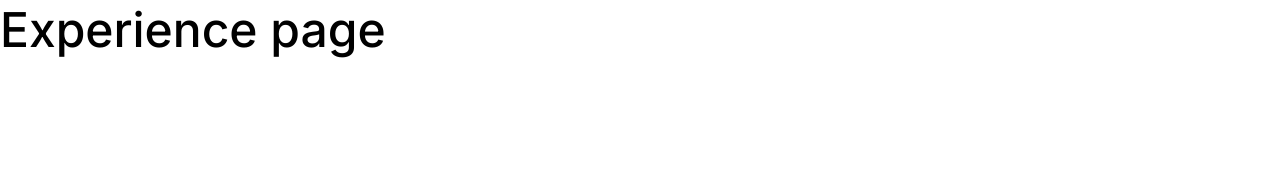
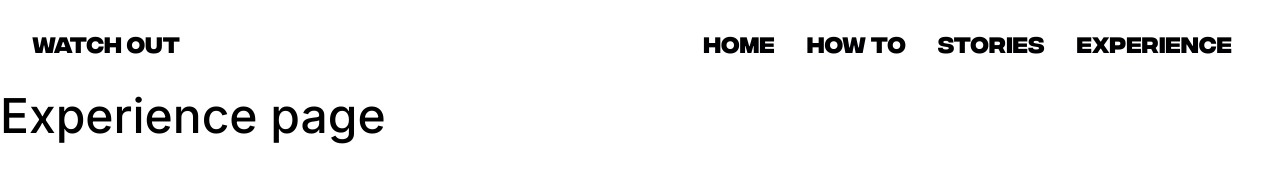
Before and after one commit to jennecattoor/integration-4, a Gatsby site: page /experience in a window 1280 px wide. Built offline with nearby package versions, Linux system fonts and the light colour scheme; Gatsby itself is replaced by a stand-in of ours.

Commit message:
Adding Integral font + started on header

```diff
--- a/src/components/header.js
+++ b/src/components/header.js
@@ -10,15 +10,10 @@ export default function Header() {
       <nav className={styles.navigation}>
         <ul className={styles.navList}>
           <li className={styles.navItem}><Link to='/' className={styles.navLink}>Home</Link></li>
-          <li className={styles.navItem}><Link to='/whatTo' className={styles.navLink}>What To</Link></li>
+          <li className={styles.navItem}><Link to='/howTo' className={styles.navLink}>How To</Link></li>
           <li className={styles.navItem}><Link to='/stories' className={styles.navLink}>Stories</Link></li>
           <li className={styles.navItem}><Link to='/experience' className={styles.navLink}>Experience</Link></li>
         </ul>
       </nav>
-      <button className={styles.hamburger}>
-        <span className={styles.hidden}>Toggle Menu</span>
-        <span className={styles.bar}></span>
-        <span className={styles.bar}></span>
-      </button>
     </header>)
 }
--- a/src/components/header.module.scss
+++ b/src/components/header.module.scss
@@ -0,0 +1,23 @@
+.header {
+    display: flex;
+    justify-content: space-between;
+    margin: 2rem;
+    font-family: 'Integral', sans-serif;
+    font-size: 1.4rem;
+}
+
+.logo {
+    color: var(--colorBlack);
+}
+
+.navList {
+    display: flex;
+
+    .navItem {
+        margin: 0 1rem;
+    }
+
+    .navLink {
+        color: var(--colorBlack)
+    }
+}
--- a/src/pages/experience.js
+++ b/src/pages/experience.js
@@ -1,11 +1,13 @@
 import * as React from "react"
 import * as styles from './experience.module.scss'
+import Header from '../components/header'
 
 const ExperiencePage = () => {
   return (
-    <main>
+    <>
+      <Header />
       <p className={styles.title}>Experience page</p>
-    </main>
+    </>
   )
 }
 
--- a/src/pages/howTo.js
+++ b/src/pages/howTo.js
@@ -1,11 +1,13 @@
 import * as React from "react"
 import * as styles from './howTo.module.scss'
+import Header from '../components/header'
 
 const ExperiencePage = () => {
   return (
-    <main>
+    <>
+      <Header />
       <p className={styles.title}>How to page</p>
-    </main>
+    </>
   )
 }
 
--- a/src/pages/stories.js
+++ b/src/pages/stories.js
@@ -1,11 +1,13 @@
 import * as React from "react"
 import * as styles from './stories.module.scss'
+import Header from '../components/header'
 
 const StoriesPage = () => {
   return (
-    <main>
+    <>
+      <Header />
       <p className={styles.title}>Stories page</p>
-    </main>
+    </>
   )
 }
 
--- a/src/styles/global.css
+++ b/src/styles/global.css
@@ -1,4 +1,8 @@
 @import url('https://fonts.googleapis.com/css2?family=Inter:wght@500;600;700&display=swap');
+@font-face {
+    font-family: 'Integral';
+    src: url("../../static/font/Integral.woff2");
+}
 
 html {
     box-sizing: border-box;
--- a/src/styles/vars.css
+++ b/src/styles/vars.css
@@ -1,8 +1,6 @@
 :root {
-  --colorLight: #ffffff;
-  --colorGray: #aaa194;
-  --colorDark: #1e1e1e;
-  --colorAccent: #DBFF00;
+  --colorWhite: #ffffff;
+  --colorBlack: #000002;
   --spacerSmall: .5rem;
   --spacerRegular: .75rem;
   --spacerMobile: .9rem;
```
Also changed, not shown: static/font/Integral.woff2 (added).
